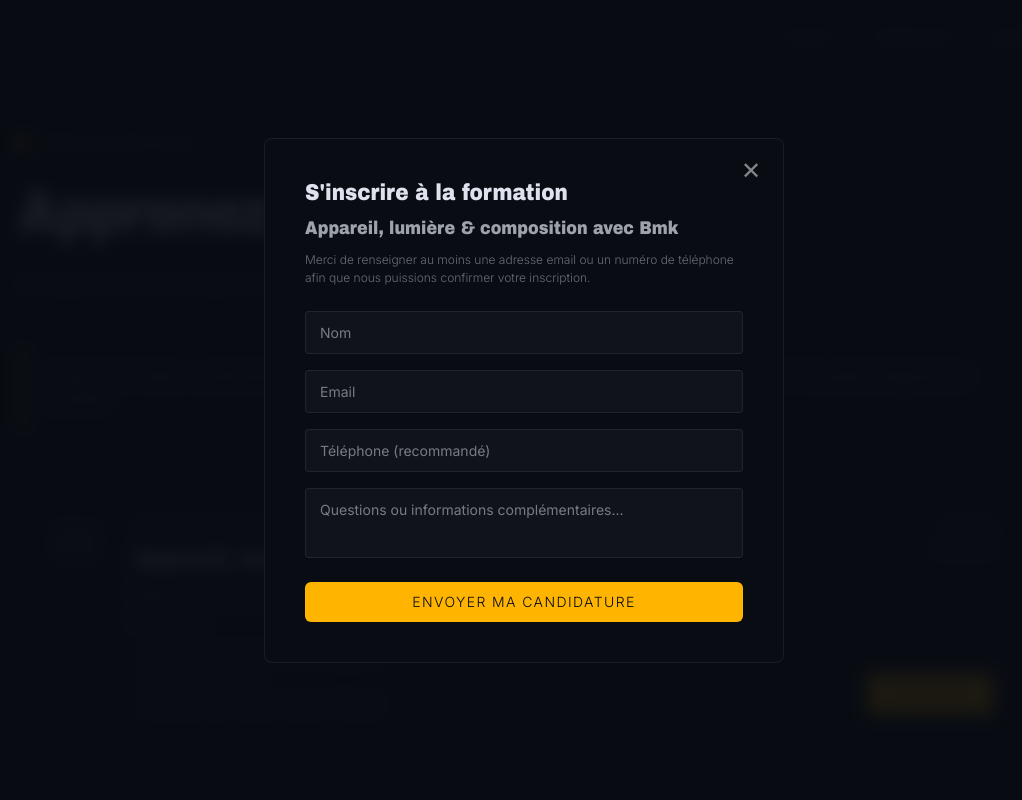
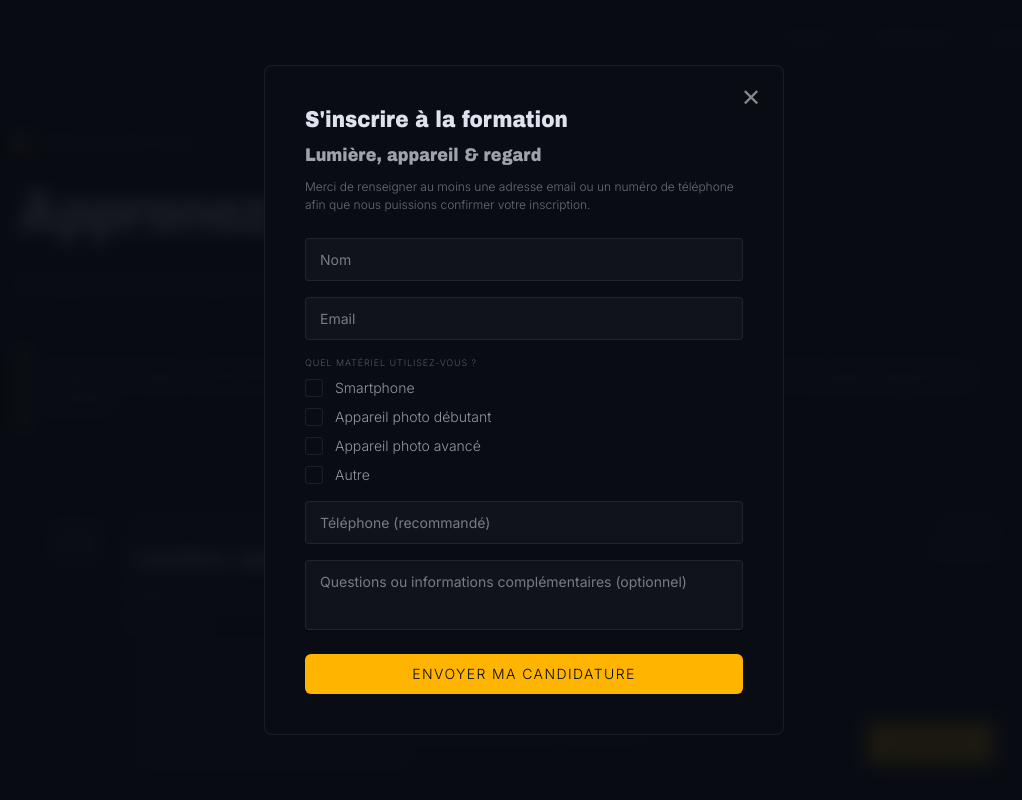
Before and after one commit to BmkCode/bmk-studio, a Next.js app: page /formations in a window 1280 px wide. Both pictures are taken after a click on the button "S'INSCRIRE". Shown: the top 800 px of the page, without its empty margins (116-1138 px from the left). Built offline with nearby package versions, Linux system fonts and the light colour scheme; a web font is replaced by a local one.

Commit message:
Update training form and programme

```diff
--- a/app/formations/FormationsClient.tsx
+++ b/app/formations/FormationsClient.tsx
@@ -11,13 +11,15 @@
   {
     num: "01",
     duree: "2 jours — Débutant à intermédiaire",
-    titre: "Appareil, lumière & composition avec Bmk",
+    titre: "Lumière, appareil & regard",
     description:
       "Maîtrisez les fondamentaux de la photographie produit — de la gestion de la lumière à la post-production.",
     programme: [
-      "Apprendre et comprendre son appareil",
-      "Maîtriser la lumière",
-      "Raconter une histoire à travers l'image",
+      "Composition & cadrage — règle des tiers, lignes directrices, perspectives",
+      "Triangle d'exposition — ouverture, vitesse, ISO",
+      "Lumière & ombres — direction, qualité, température de couleur",
+      "Paramètres avancés — modes de prise de vue, balance des blancs, mise au point",
+      "Formats RAW vs JPEG & retouche de base",
     ],
   },
 ];
@@ -26,13 +28,15 @@
   {
     num: "01",
     duree: "2 days — Beginner to intermediate",
-    titre: "Camera, light & composition with Bmk",
+    titre: "Light, Camera & Eye",
     description:
       "Master the fundamentals of product photography — from light management to post-production.",
     programme: [
-      "Learn and understand your camera",
-      "Master light",
-      "Tell a story through the image",
+      "Composition & framing — rule of thirds, leading lines, perspectives",
+      "Exposure triangle — aperture, shutter speed, ISO",
+      "Light & shadows — direction, quality, colour temperature",
+      "Advanced settings — shooting modes, white balance, focus",
+      "RAW vs JPEG formats & basic editing",
     ],
   },
 ];
@@ -84,6 +88,7 @@
   const [email, setEmail] = useState("");
   const [telephone, setTelephone] = useState("");
   const [message, setMessage] = useState("");
+  const [equipment, setEquipment] = useState<string[]>([]);
   const [errors, setErrors] = useState<{ nom?: string; email?: string; contact?: string }>({});
   const [loading, setLoading] = useState(false);
   const [success, setSuccess] = useState(false);
@@ -98,6 +103,19 @@
       return () => document.removeEventListener("keydown", handleEsc);
     }
   }, [isOpen, onClose]);
+
+  const equipmentOptions = [
+    { key: "smartphone", label: t.formations.modal_equipment.smartphone },
+    { key: "beginner", label: t.formations.modal_equipment.beginner },
+    { key: "advanced", label: t.formations.modal_equipment.advanced },
+    { key: "other", label: t.formations.modal_equipment.other },
+  ];
+
+  const toggleEquipment = (key: string) => {
+    setEquipment((prev) =>
+      prev.includes(key) ? prev.filter((e) => e !== key) : [...prev, key]
+    );
+  };
 
   if (!isOpen || !formation) return null;
 
@@ -132,6 +150,11 @@
     setLoading(true);
 
     try {
+      const equipmentText = equipment.length > 0
+        ? `\n\nMatériel utilisé : ${equipment.map(e => equipmentOptions.find(opt => opt.key === e)?.label || e).join(", ")}`
+        : "";
+      const fullMessage = message ? `${message}${equipmentText}` : equipmentText;
+
       const res = await fetch("/api/contact", {
         method: "POST",
         headers: { "Content-Type": "application/json" },
@@ -140,7 +163,7 @@
           nom,
           email,
           telephone: telephone || undefined,
-          message: message || undefined,
+          message: fullMessage || undefined,
         }),
       });
       if (res.ok) {
@@ -149,6 +172,7 @@
         setEmail("");
         setTelephone("");
         setMessage("");
+        setEquipment([]);
         setTimeout(() => {
           onClose();
         }, 2000);
@@ -288,6 +312,67 @@
               <FieldError msg={errors.email} />
             </div>
 
+            {/* Equipment */}
+            <div className="flex flex-col gap-2">
+              <span
+                className="font-inter font-light uppercase tracking-widest text-bmk-text/35"
+                style={{ fontSize: 9 }}
+              >
+                {t.formations.modal_equipment.label}
+              </span>
+              <div className="flex flex-col gap-2">
+                {equipmentOptions.map((option) => {
+                  const isChecked = equipment.includes(option.key);
+                  return (
+                    <label
+                      key={option.key}
+                      className="flex items-center gap-3 cursor-pointer"
+                      style={{ userSelect: "none" }}
+                    >
+                      <div
+                        style={{
+                          width: 18,
+                          height: 18,
+                          border: `1px solid ${isChecked ? "rgba(255,180,0,0.55)" : "rgba(255,255,255,0.08)"}`,
+                          borderRadius: 3,
+                          display: "flex",
+                          alignItems: "center",
+                          justifyContent: "center",
+                          backgroundColor: isChecked ? "transparent" : "transparent",
+                          transition: "border-color 200ms",
+                          flexShrink: 0,
+                        }}
+                      >
+                        {isChecked && (
+                          <span
+                            style={{
+                              fontSize: 12,
+                              color: "#ffb400",
+                              fontWeight: "bold",
+                            }}
+                          >
+                            ✓
+                          </span>
+                        )}
+                      </div>
+                      <input
+                        type="checkbox"
+                        checked={isChecked}
+                        onChange={() => toggleEquipment(option.key)}
+                        style={{ display: "none" }}
+                      />
+                      <span
+                        className="font-inter font-light text-bmk-text/65"
+                        style={{ fontSize: 14 }}
+                      >
+                        {option.label}
+                      </span>
+                    </label>
+                  );
+                })}
+              </div>
+            </div>
+
             {/* Telephone */}
             <input
               type="tel"
@@ -305,7 +390,7 @@
 
             {/* Message */}
             <textarea
-              placeholder={t.formations.modal_fields.message}
+              placeholder={t.formations.modal_fields.message_optional}
               rows={3}
               value={message}
               onChange={(e) => setMessage(e.target.value)}
--- a/lib/translations.ts
+++ b/lib/translations.ts
@@ -59,6 +59,14 @@
         phone: "Téléphone (optionnel)",
         phone_recommended: "Téléphone (recommandé)",
         message: "Questions ou informations complémentaires...",
+        message_optional: "Questions ou informations complémentaires (optionnel)",
+      },
+      modal_equipment: {
+        label: "Quel matériel utilisez-vous ?",
+        smartphone: "Smartphone",
+        beginner: "Appareil photo débutant",
+        advanced: "Appareil photo avancé",
+        other: "Autre",
       },
       modal_submit: "Envoyer ma candidature",
       modal_loading: "Envoi en cours...",
@@ -178,6 +186,14 @@
         phone: "Phone (optional)",
         phone_recommended: "Phone (recommended)",
         message: "Questions or additional information...",
+        message_optional: "Questions or additional information (optional)",
+      },
+      modal_equipment: {
+        label: "What equipment do you use?",
+        smartphone: "Smartphone",
+        beginner: "Entry-level camera",
+        advanced: "Advanced camera",
+        other: "Other",
       },
       modal_submit: "Submit my application",
       modal_loading: "Sending...",
```
